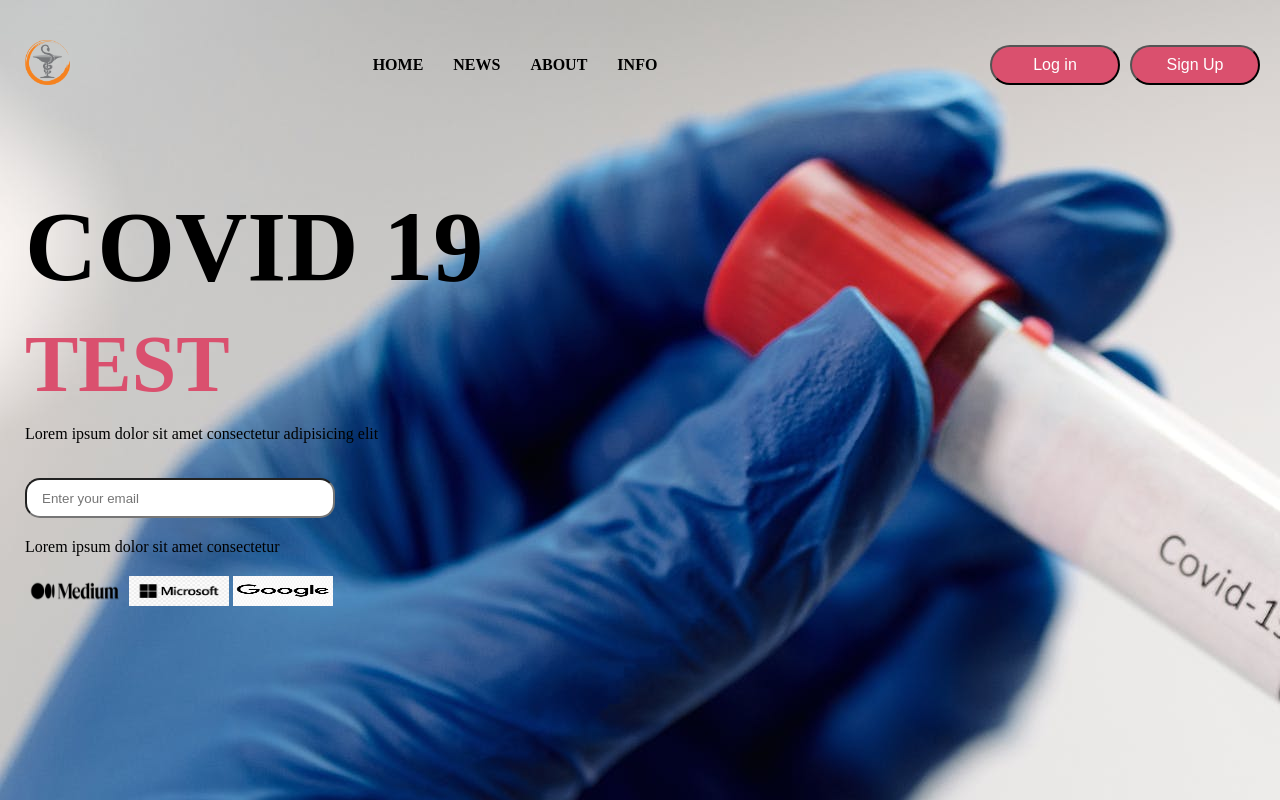
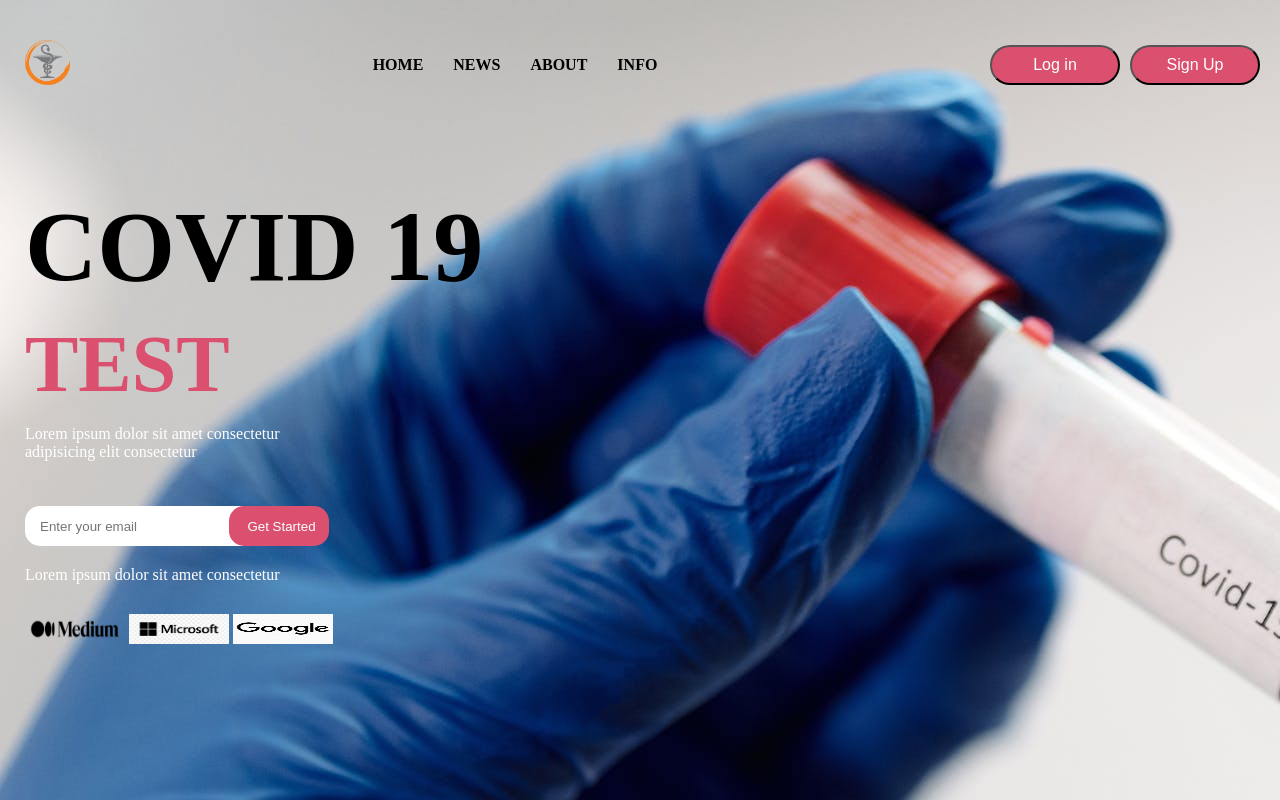
Before and after one commit to GulzarMammadova/covid-test, a plain HTML site: page index.html in a window 1280 px wide. Drawn offline with Linux system fonts and the light colour scheme.

Commit message:
secont commit

```diff
--- a/index.html
+++ b/index.html
@@ -26,9 +26,12 @@
         <div class="slide-description">
           <h1>COVID 19</h1>
           <h2>TEST</h2>
-          <p>Lorem ipsum dolor sit amet consectetur adipisicing elit</p>
+          <p>Lorem ipsum dolor sit amet consectetur<br> adipisicing elit consectetur</p>
         </div>
+        <div class="button-email">
         <input type="email" id="email" name="email"placeholder="Enter your email">
+        <input type="submit" value="Get Started">
+      </div>
         <p>Lorem ipsum dolor sit amet consectetur</p>
         <div class="partners">
             <img src="./pics/medium logo.png" alt="medium">
--- a/style/style.css
+++ b/style/style.css
@@ -31,6 +31,9 @@ body{
     font-size: 16px;
     font-weight: 700;
 }
+.nav-bar ul li:hover{
+    color: white;
+}
 .nav-buttons{
     margin-right: 20px;
     display: flex;
@@ -43,9 +46,17 @@ body{
     height: 40px;
     color: white;
     border-color: black;
-    background-color: rgb(218, 80, 110);;
+    background-color: rgb(218, 80, 110);
     border-radius: 25px;
-
+}
+.nav-buttons button:hover{
+    background-color: rgb(186, 29, 63);
+}
+.nav-buttons button:active{
+color:rgb(186, 29, 63); ;
+background-color: #fff;
+box-shadow: 0 2px #666;
+transform: translateY(4px);
 }
 .slide-content {
     display: flex;
@@ -55,35 +66,44 @@ body{
 .slide-description {
     margin-bottom: 15px;
 }
-
 .slide-description h1 {
 color: black;
 margin-bottom: 15px;
 font-size: 100px;
 }
-
 .slide-description h2{
     color: rgb(218, 80, 110);
     margin-bottom: 15px;
     font-size: 80px;
-
 }
 .slide-description p {
-    margin-bottom: 15px;
+    margin-bottom: 25px;
+}
+.button-email input{
+    width: 290px;
+    height: 40px;
+    padding-left: 15px;
+    border-radius: 15px;
+    margin-bottom: 20px;
+    border: 0;
 }
 
-
+input[type="submit"] {
+    margin-left: -90px;
+    width: 100px;
+    height: 40px;
+    background: rgb(218, 80, 110);
+    border-radius: 15px;
+    color: white;
+    border: 0;
+    text-align: center;
+    padding-right: 10px;
+}
+.slide-content p{
+    margin-bottom: 30px;
+    color: rgb(255, 255, 255);
+}
 .partners img {
 width: 100px;
 height: 30px;
 }
-.slide-content input{
-    width: 310px;
-    height: 40px;
-    padding-left: 15px;
-    border-radius: 15px;
-    margin-bottom: 20px;
-}
-.slide-content p{
-    margin-bottom: 20px;
-}
```
